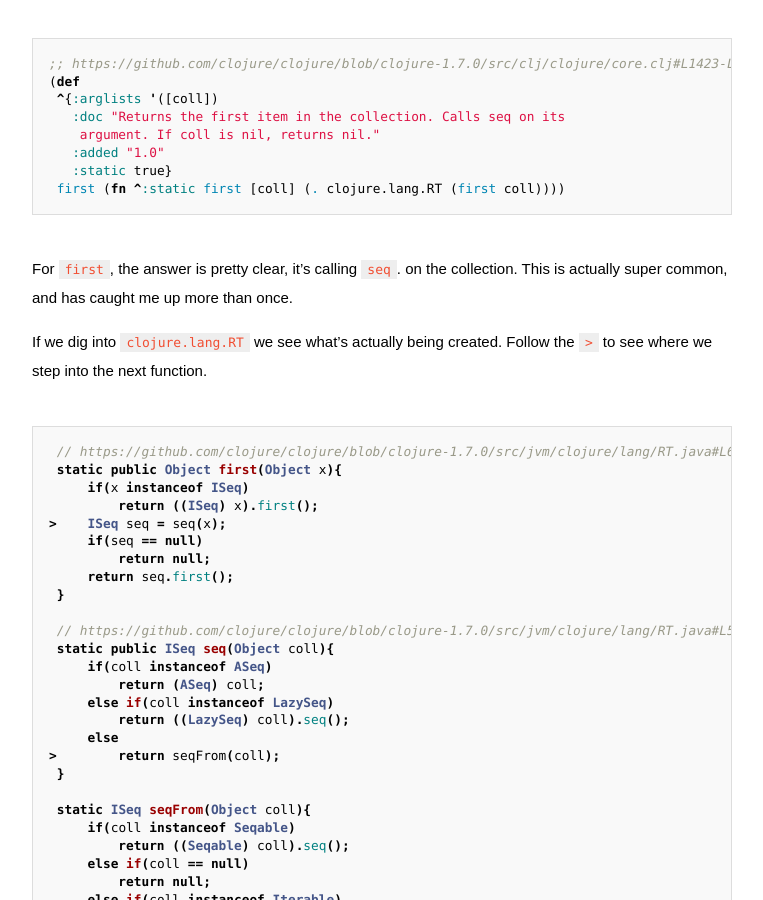
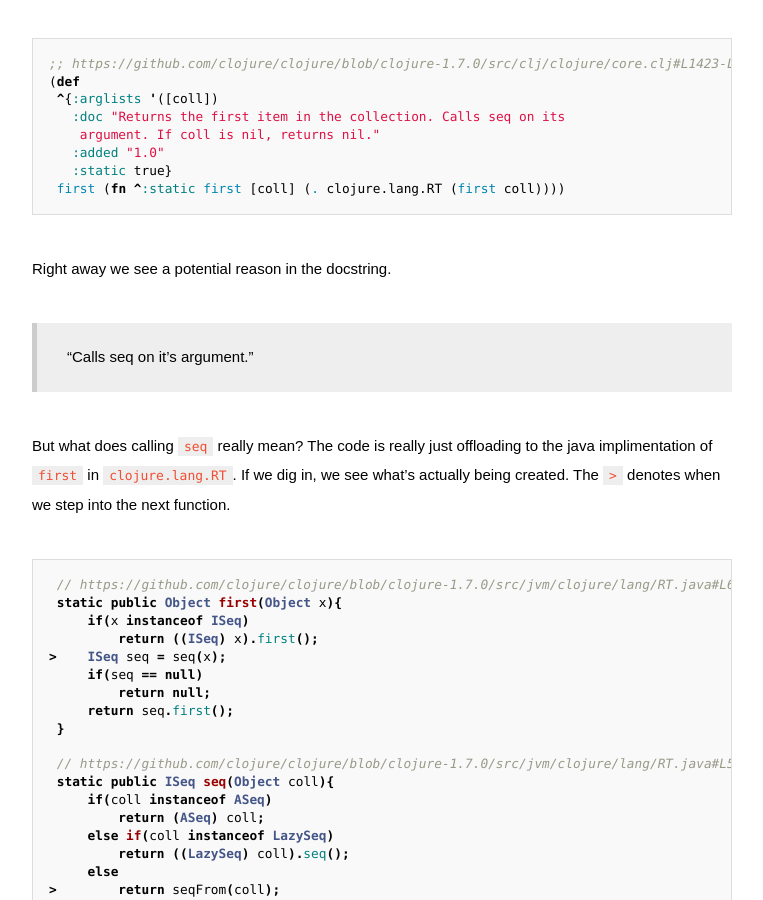
Before and after one commit to x/x.github.io, a Jekyll site: the page built from _posts/2016-01-02-fast-clojure.markdown, in a window 1280 px wide and 900 px high, scrolled down 3246 px. Shown: the whole window, without its empty margins (258-1021 px from the left). Built offline with Jekyll 4.4.1, drawn with Linux system fonts in a browser that asks for light colours; some web fonts are replaced; Markdown is read by kramdown in place of the engine named in the settings; some of the changed text lies outside the part shown.

Commit message:
little fixes

````diff
--- a/_posts/2016-01-02-fast-clojure.markdown
+++ b/_posts/2016-01-02-fast-clojure.markdown
@@ -129,12 +130,14 @@
 So, next question, what is causing the constant factor difference in `first` and
 `get` from the function call?
 
+
 # Understanding what's under the hood
 
 When trying to figure out what's happening, I immediately go to the source.
 Luckily, clojures core library and java implementation are super readable. In
 fact, [clojuredocs.org](https://clojuredocs.org/) always link to the source with
 each function. Lets take a look.
+
 
 ### What happens when we call `first` on a vector?
 
@@ -151,12 +154,14 @@
  first (fn ^:static first [coll] (. clojure.lang.RT (first coll))))
 ```
 
-For `first`, the answer is pretty clear, it's calling [`seq`](https://clojuredocs.org/clojure.core/seq).
-on the collection. This is actually super common, and has caught me up more than
-once.
+Right away we see a potential reason in the docstring.
 
-If we dig into `clojure.lang.RT` we see what's actually being created. Follow
-the `>` to see where we step into the next function.
+> "Calls seq on it's argument."
+
+But what does calling [`seq`](https://clojuredocs.org/clojure.core/seq) really
+mean? The code is really just offloading to the java implimentation of `first`
+in `clojure.lang.RT`. If we dig in, we see what's actually being created. The
+`>` denotes when we step into the next function.
 
 ```java
  // https://github.com/clojure/clojure/blob/clojure-1.7.0/src/jvm/clojure/lang/RT.java#L651-L658
@@ -226,30 +231,31 @@
 However, since it's lazy, it's not an O(n) transformation, it will always be 32
 elements. Hence, the overhead is constant.
 
+
 ### What happens when we call `get` on a vector?
 
 Lets take a look at `clojure.core/get`.
 
 ```clojure
-;; https://github.com/clojure/clojure/blob/clojure-1.7.0/src/clj/clojure/core.clj#L1423-L1431
-(defn get
-  "Returns the value mapped to key, not-found or nil if key not present."
-  {:inline (fn  [m k & nf] `(. clojure.lang.RT (get ~m ~k ~@nf)))
-   :inline-arities #{2 3}
-   :added "1.0"}
-  ([map key]
-   (. clojure.lang.RT (get map key)))
-  ([map key not-found]
-   (. clojure.lang.RT (get map key not-found))))
+ ;; https://github.com/clojure/clojure/blob/clojure-1.7.0/src/clj/clojure/core.clj#L1423-L1431
+ (defn get
+   "Returns the value mapped to key, not-found or nil if key not present."
+   {:inline (fn  [m k & nf] `(. clojure.lang.RT (get ~m ~k ~@nf)))
+    :inline-arities #{2 3}
+    :added "1.0"}
+   ([map key]
+>   (. clojure.lang.RT (get map key)))
+   ([map key not-found]
+    (. clojure.lang.RT (get map key not-found))))
 ```
 
 ```java
-https://github.com/clojure/clojure/blob/clojure-1.7.0/src/jvm/clojure/lang/RT.java#L719-L723
-static public Object get(Object coll, Object key){
-	if(coll instanceof ILookup)
-		return ((ILookup) coll).valAt(key);
-	return getFrom(coll, key);
-}
+ https://github.com/clojure/clojure/blob/clojure-1.7.0/src/jvm/clojure/lang/RT.java#L719-L723
+ static public Object get(Object coll, Object key){
+ 	if(coll instanceof ILookup)
+>		return ((ILookup) coll).valAt(key);
+ 	return getFrom(coll, key);
+ }
 ```
 
 This takes us into the clojure implementation of the vector, `Vec`.
@@ -319,6 +325,7 @@
 Simple, it's **reflection**. The `instanceof` call in the `clojure.lang.RT.get`
 is our culprit.
 
+
 # So, `nth` is the fastest?
 
 Yes, and no. There is a function, `clojure.core/nth`, which you may be tempted
@@ -373,7 +380,8 @@
 
 If you really want the fastest way, then you can type-hint the vector. That
 will get you the same performance as the other method definitions of the type
-and bypass **all** reflection.
+and bypass **all** reflection. But the difference with the function form is
+neglegable.
 
 ```clojure
 user=> (time (dotimes [_ 100000000] (.nth ^clojure.lang.IPersistentVector some-vec 0)))
````
Also changed, not shown: other parts of _posts/2016-01-02-fast-clojure.markdown (+3 -2 lines), 1 other file.
